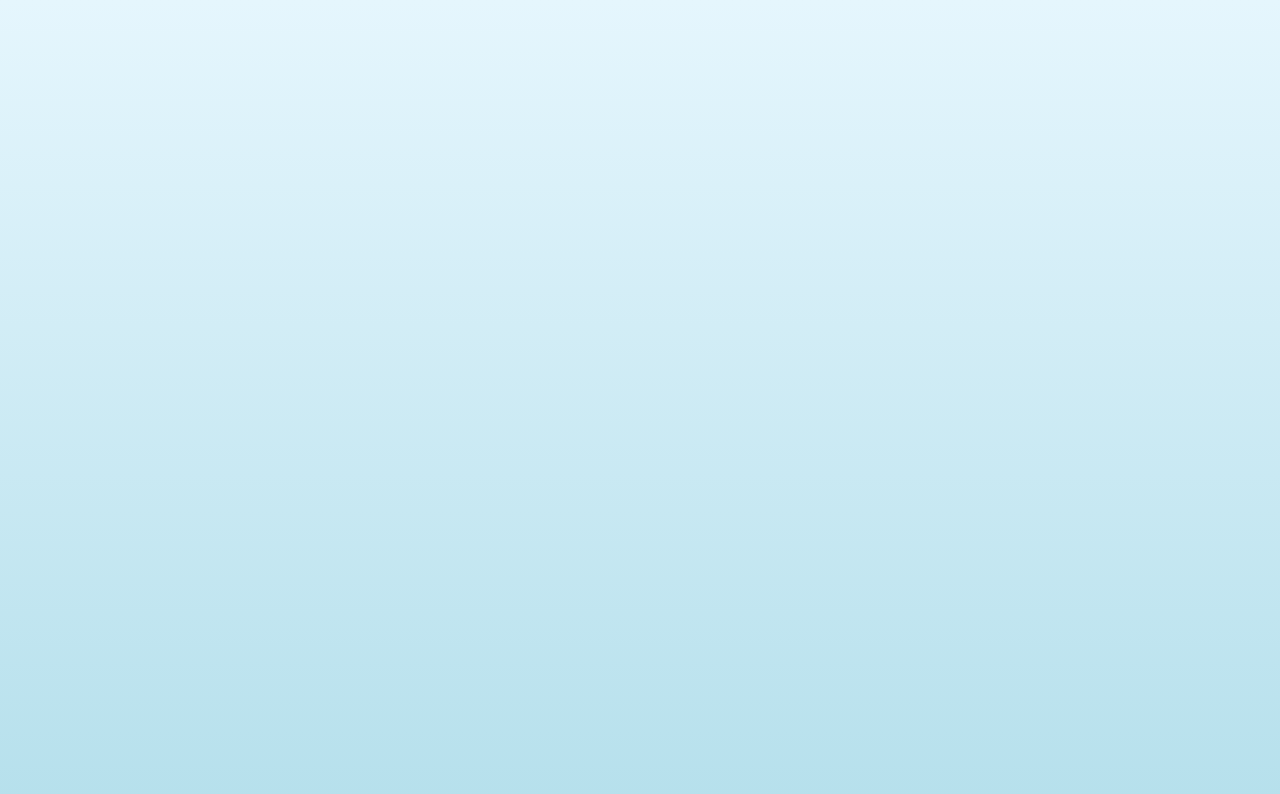
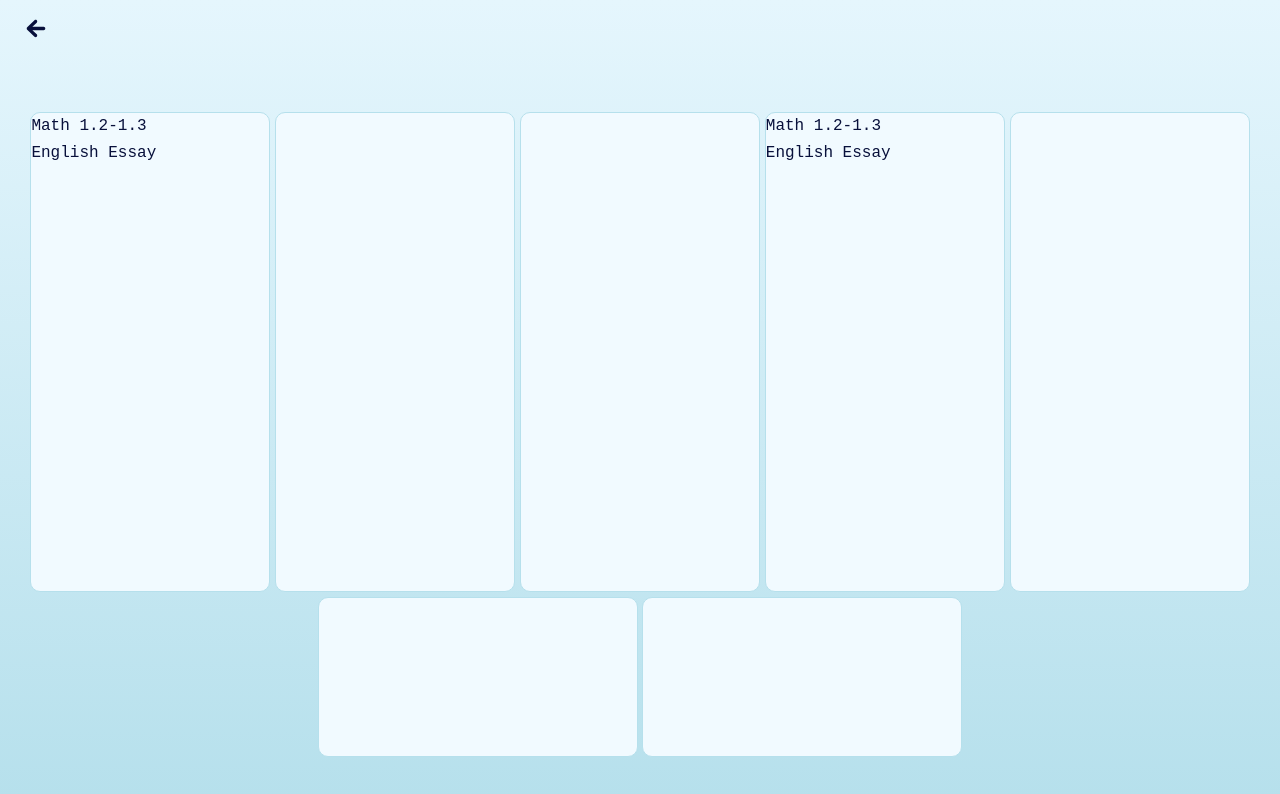
Before and after one commit to armstmol01/weekly-planner, a React (Create React App) app in the folder client/: page /home in a window 1280 px wide. Before the commit this address had no page. Shown: the top 794 px of the page. Built offline with nearby package versions, Linux system fonts and the light colour scheme; a web font is replaced by a local one.

Commit message:
planner initial design

```diff
--- a/client/src/components/home/Home.css
+++ b/client/src/components/home/Home.css
@@ -0,0 +1,33 @@
+.week__container {
+  background-color: transparent;
+  display: flex;
+  flex-wrap: wrap;
+  justify-content: center;
+  gap: 0.3rem;
+  width: 80rem;
+  height: 40rem;
+  border-radius: 20px;
+  position: absolute;
+  /* center calendar */
+  left: calc(50% - 40rem);
+  top: calc(50% - 18rem);
+}
+
+section {
+  background-color: rgb(241, 250, 255); /*whitesmoke;*/
+  border: var(--color-light) 1px solid;
+  border-radius: 10px;
+   /* 100/7 = 14.2 */
+  font-family: 'Courier New', Courier, monospace;
+  color: var(--color-primary);
+}
+
+.mon,.tue, .wed, .thu, .fri {
+  height: 30rem;
+  width: 15rem;
+}
+
+.sat, .sun {
+  height: 10rem;
+  width: 20rem;
+}
--- a/client/src/components/home/Home.jsx
+++ b/client/src/components/home/Home.jsx
@@ -0,0 +1,32 @@
+import React from 'react'
+import './Home.css'
+import Nav from '../nav/Nav'
+
+const Home = () => {
+  return (
+    <>
+      <Nav data='home'></Nav>
+      <div className="week__container">
+        <section className='mon'>
+          <ul>
+            <li>Math 1.2-1.3</li>
+            <li>English Essay</li>
+          </ul>
+        </section>
+        <section className='tue'></section>
+        <section className='wed'></section>
+        <section className='thu'>
+          <ul>
+            <li>Math 1.2-1.3</li>
+            <li>English Essay</li>
+          </ul>
+        </section>
+        <section className='fri'></section>
+        <section className='sat'></section>
+        <section className='sun'></section>
+      </div>
+    </>
+  )
+}
+
+export default Home
--- a/client/src/components/login/Login.css
+++ b/client/src/components/login/Login.css
@@ -8,7 +8,7 @@
 }
 
 .logo__container {
-  display: none;
+  /* display: none; */
   position: fixed;
   bottom: 0;
   z-index: -1;
@@ -85,6 +85,7 @@ h2 {
 }
 
 .calendar__icon {
+  display: none;
   position: fixed;
   left: calc(50% - 5rem);
   bottom: calc(50% - 20rem);
--- a/client/src/index.js
+++ b/client/src/index.js
@@ -4,6 +4,7 @@ import { BrowserRouter, Routes, Route } from "react-router-dom";
 import './index.css';
 import App from './App';
 import About from './components/about/About';
+import Home from './components/home/Home';
 import reportWebVitals from './reportWebVitals';
 
 const root = ReactDOM.createRoot(document.getElementById('root'));
@@ -13,7 +14,7 @@ root.render(
       <Routes>
         <Route path='' element={<App />} />
         <Route path='about' element={<About />} />
-        {/* <Route path='posts' element={<Home />} /> */}
+        <Route path='home' element={<Home />} />
       </Routes>
     </BrowserRouter>
   </React.StrictMode>
```
